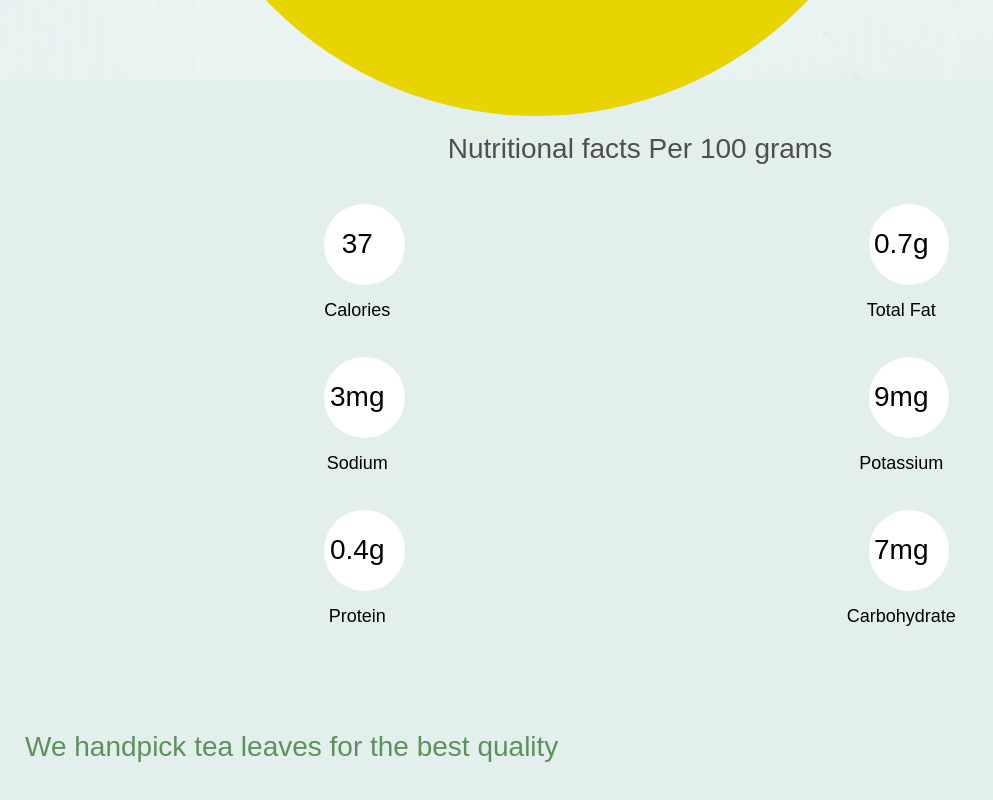
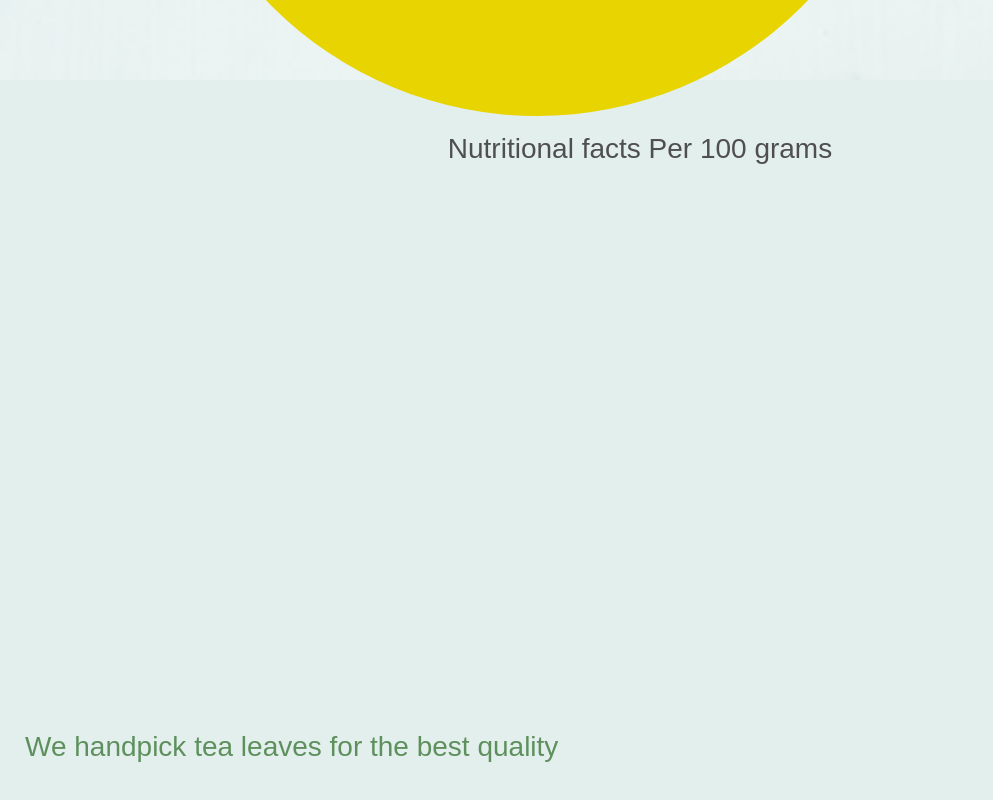
Before and after one commit to ashuacharya123/tea, a React (Create React App) app: page / in a window 1280 px wide. Shown: the part 1037-1837 px from the top of the page, without its empty margins (0-993 px from the left). Built offline with nearby package versions, Linux system fonts and the light colour scheme; a web font is replaced by a local one.

Commit message:
removed aos

```diff
--- a/package.json
+++ b/package.json
@@ -6,7 +6,6 @@
     "@testing-library/jest-dom": "^5.14.1",
     "@testing-library/react": "^13.0.0",
     "@testing-library/user-event": "^13.2.1",
-    "aos": "^3.0.0-beta.6",
     "react": "^18.2.0",
     "react-dom": "^18.2.0",
     "react-scripts": "5.0.1",
--- a/src/App.css
+++ b/src/App.css
@@ -267,6 +267,10 @@ body {
           align-items: center;
   -ms-flex-pack: distribute;
       justify-content: space-around;
+}
+
+.hero__lower ul div[type="animation"] {
+  opacity: 0;
 }
 
 .hero__lower ul li {
--- a/src/App.scss
+++ b/src/App.scss
@@ -244,7 +244,8 @@ body {
       align-items: center;
       justify-content: space-around;
 
-      div:nth-of-type(1) {
+      div[type="animation"] {
+        opacity: 0;
       }
 
       li {
--- a/src/components/card.jsx
+++ b/src/components/card.jsx
@@ -1,12 +1,10 @@
 import React, { useContext, useState } from "react";
-import AOS from "aos";
+
 import tea from "../Assets/teabag.png";
 import tea2 from "../Assets/teabag2.png";
 import { cartContext } from "../helper/context";
 
 const Card = (props) => {
-  AOS.init();
-
   const [move, setMove] = useState(); //[44,54,64,74]
   document.addEventListener("scroll", () => {
     const maxHeight = document.body.scrollHeight - window.innerHeight;
--- a/src/components/details.jsx
+++ b/src/components/details.jsx
@@ -1,10 +1,8 @@
 import React from "react";
-import AOS from "aos";
-import "aos/dist/aos.css";
+
 import garden from "../Assets/mobile/Mobile_Mask Group.png";
 
 const Details = () => {
-  AOS.init();
   return (
     <div className="details__container">
       <div className="details__container__content">
--- a/src/components/hero.jsx
+++ b/src/components/hero.jsx
@@ -1,12 +1,17 @@
-import React from "react";
-import AOS from "aos";
-import "aos/dist/aos.css";
+import React, { useState } from "react";
+
 import logo from "../Assets/icons/LOGO.svg";
 import MobileMenu from "./mobile_menu";
 import Cart from "./cart";
 
 const Hero = () => {
-  AOS.init();
+  const [move, setMove] = useState();
+  document.addEventListener("scroll", () => {
+    const maxHeight = document.body.scrollHeight - window.innerHeight;
+    setMove((window.pageYOffset * 100) / maxHeight);
+  });
+
+  const yOffset = 10;
   return (
     <div className="hero__container" id="home">
       <MobileMenu />
@@ -31,16 +36,7 @@ const Hero = () => {
             Nutritional facts Per 100 grams
           </h2>
           <ul className="ml2 mr2">
-            <div
-              data-aos="fade-up"
-              // data-aos-offset="200"
-              data-aos-delay="10"
-              data-aos-duration="1000"
-              data-aos-easing="ease-in-out"
-              data-aos-mirror="true"
-              data-aos-once="false"
-              data-aos-anchor-placement="top-center"
-            >
+            <div id={move > yOffset ? "card__animation" : ""} type="animation">
               <li>
                 <div num="1">37</div>
                 <span>Calories</span>
@@ -54,16 +50,7 @@ const Hero = () => {
                 <span>Protein</span>
               </li>
             </div>
-            <div
-              data-aos="fade-up"
-              // data-aos-offset="200"
-              data-aos-delay="10"
-              data-aos-duration="1000"
-              data-aos-easing="ease-in-out"
-              data-aos-mirror="true"
-              data-aos-once="false"
-              data-aos-anchor-placement="top-center"
-            >
+            <div id={move > yOffset ? "card__animation" : ""} type="animation">
               <li>
                 <div className="">0.7g</div>
                 <span>Total Fat</span>
```
Also changed, not shown: 2 other files (tests, documents, lock files or other folders).
